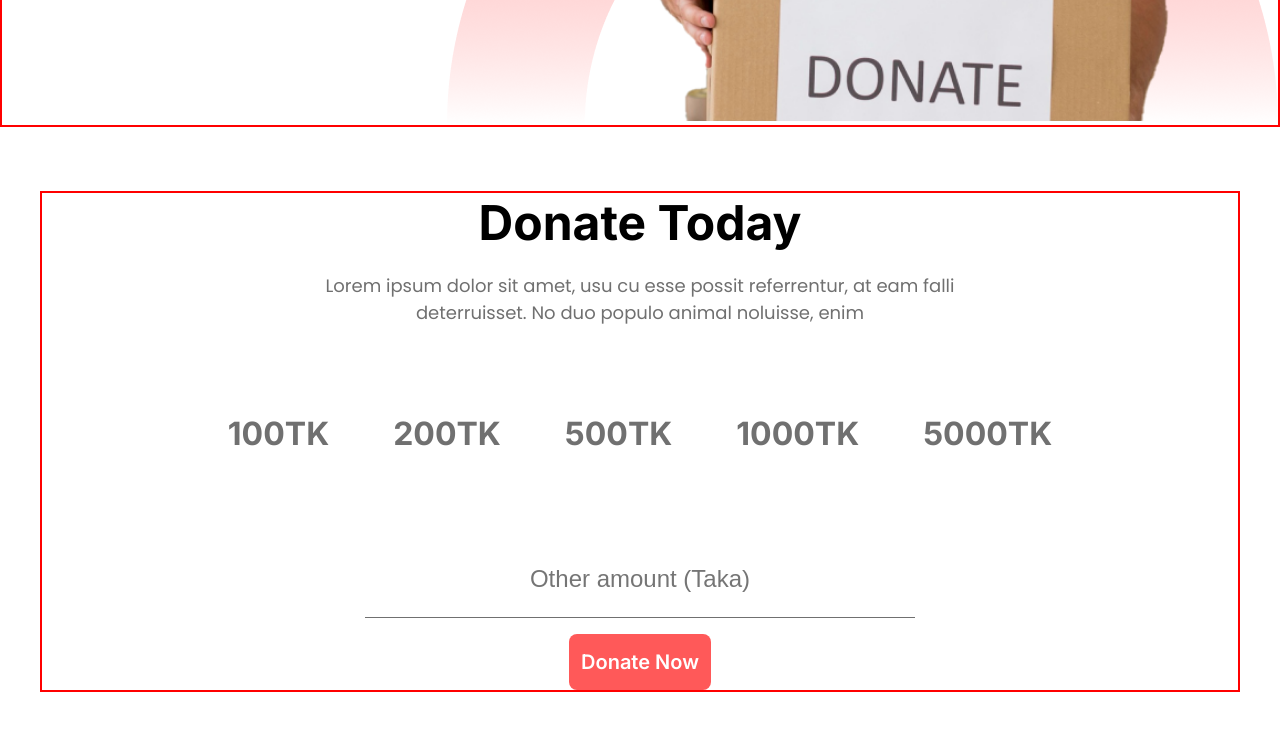
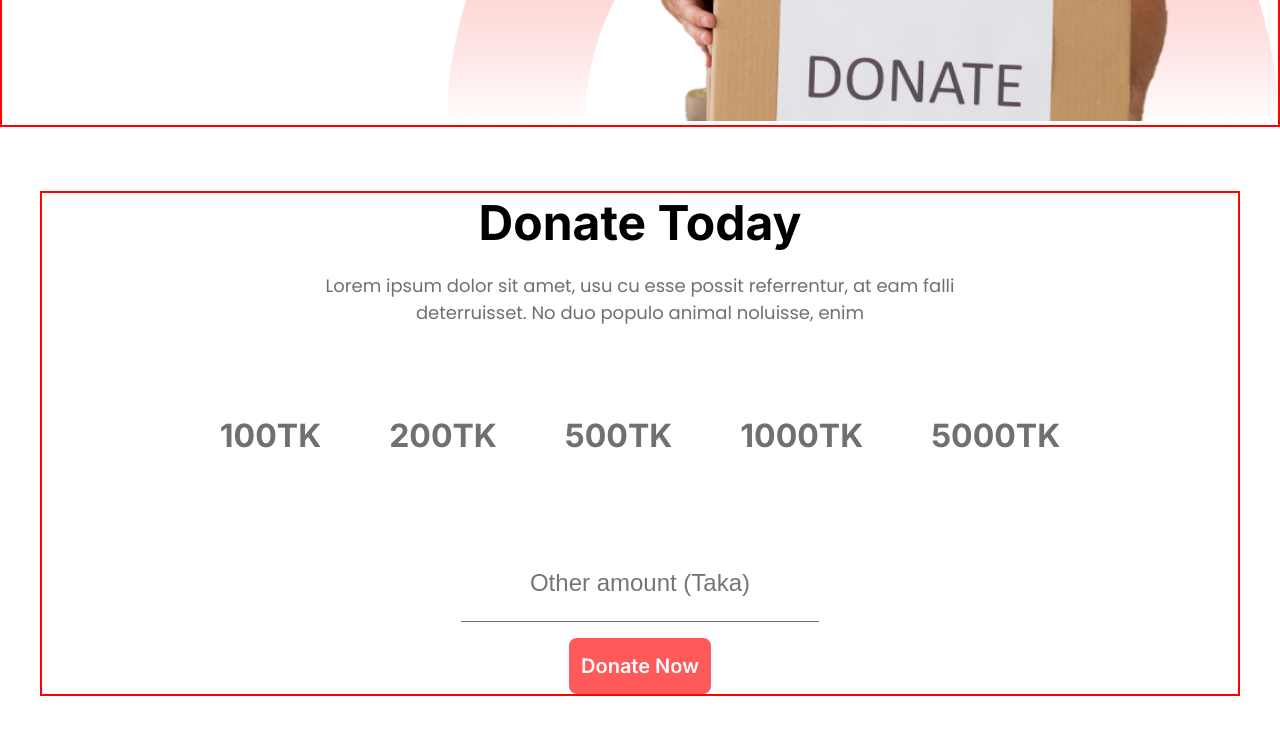
Before and after one commit to shbhuiyan/1st-donate-site, a plain HTML site: page index.html in a window 1280 px wide. Shown: the part 548-1282 px from the top of the page. Drawn offline with Linux system fonts and the light colour scheme.

Commit message:
added amount section

```diff
--- a/css/responsive.css
+++ b/css/responsive.css
@@ -15,4 +15,7 @@
     .banner-btn{
         margin-top: 1.25rem;
     }
+    .amount-card-container{
+        flex-direction: column;
+    }
   }
--- a/css/style.css
+++ b/css/style.css
@@ -101,14 +101,17 @@ main{
     font-family: Inter;
     padding: 2.5rem 1rem;
     color: rgb(112, 112, 112);
+    border: 2px solid transparent;
 }
 .card:hover{
+
+    color: rgba(255, 89, 89, 1);
     background-color: rgb(253, 231, 231);
     border: 2px solid rgba(255, 89, 89, 1);
     border-radius: 8px;
 }
 .others-amount>input{
-    width: 550px;
+    max-width: 500px;
     padding: 1.5rem;
     font-size: 1.5rem;
     text-align: center;
@@ -116,3 +119,10 @@ main{
     border-bottom: 1px solid rgb(112, 112, 112);
     margin-bottom: 1rem;
 }
+input:focus{
+    outline: none;
+}
+/* this is input number box arrow hide */
+input::-webkit-inner-spin-button{
+    -webkit-appearance: none;
+  }
--- a/index.html
+++ b/index.html
@@ -42,7 +42,7 @@
                 <h3 class="card">5000TK</h3>
             </div>
                 <div class="others-amount">
-                    <input type="text" name="text" id="text" placeholder="Other amount (Taka)">
+                    <input type="number" name="number" id="number" placeholder="Other amount (Taka)">
                 </div>
             <button class="btn-primary">Donate Now</button>
         </section>
```
